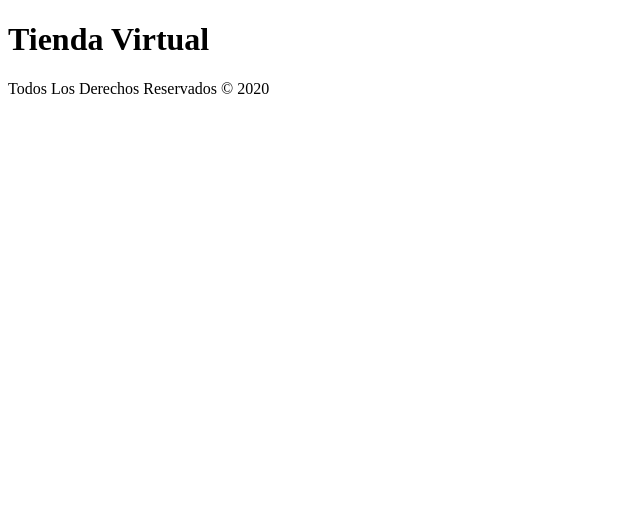
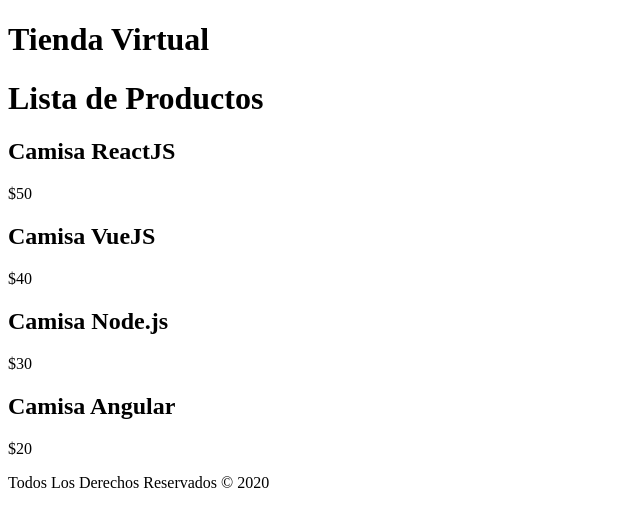
Before and after one commit to pablocastillo2017/BasicosDeReact, a React (Create React App) app: page / in a window 1280 px wide. Shown: the top 526 px of the page, without its empty margins (0-640 px from the left). Built offline with nearby package versions, Linux system fonts and the light colour scheme.

Commit message:
41.- como mostrar una coleccion del state

```diff
--- a/src/App.js
+++ b/src/App.js
@@ -1,14 +1,31 @@
-import React,{Fragment} from 'react';
+import React,{Fragment , useState } from 'react';
 import Header from './components/Header'
 import Footer from './components/Footer'
+import Producto from './components/Producto'
 
 
 
 function App() {
 
+
+  // Crear listado de productos
+  // useState extrae dos valores el 1- State(productos)
+  // funcion para ree-escribir el State o setear (guardarProductos)
+
+  const [ productos, guardarProductos ] = useState([
+
+    { id: 1, nombre: 'Camisa ReactJS', precio: 50 },
+    { id: 2, nombre: 'Camisa VueJS', precio: 40 },
+    { id: 3, nombre: 'Camisa Node.js', precio: 30 },
+    { id: 4, nombre: 'Camisa Angular', precio: 20 },
+  ]);
+
+
   // Obtener Fecha
+  const fecha = new Date().getUTCFullYear();
 
-  const fecha = new Date().getFullYear();
+
+
 
   return (
 
@@ -17,6 +34,20 @@
         <Header
           titulo='Tienda Virtual'
         />
+
+        <h1>Lista de Productos</h1>
+
+        {productos.map(producto =>(
+
+          <Producto
+
+            key={producto.id}
+            producto={producto}
+          />
+
+        ))}
+
+
 
         <Footer
           fecha={fecha}
--- /dev/null
+++ b/src/components/Producto.js
@@ -0,0 +1,18 @@
+import React from 'react';
+
+const Producto = ({producto}) => {
+
+    const{nombre,precio,id} = producto
+
+    return (
+        <div>
+
+            <h2>{nombre}</h2>
+            <p>${precio}</p>
+
+
+        </div>
+    );
+}
+
+export default Producto ;
```
Also changed, not shown: 1 other file (tests, documents, lock files or other folders).
